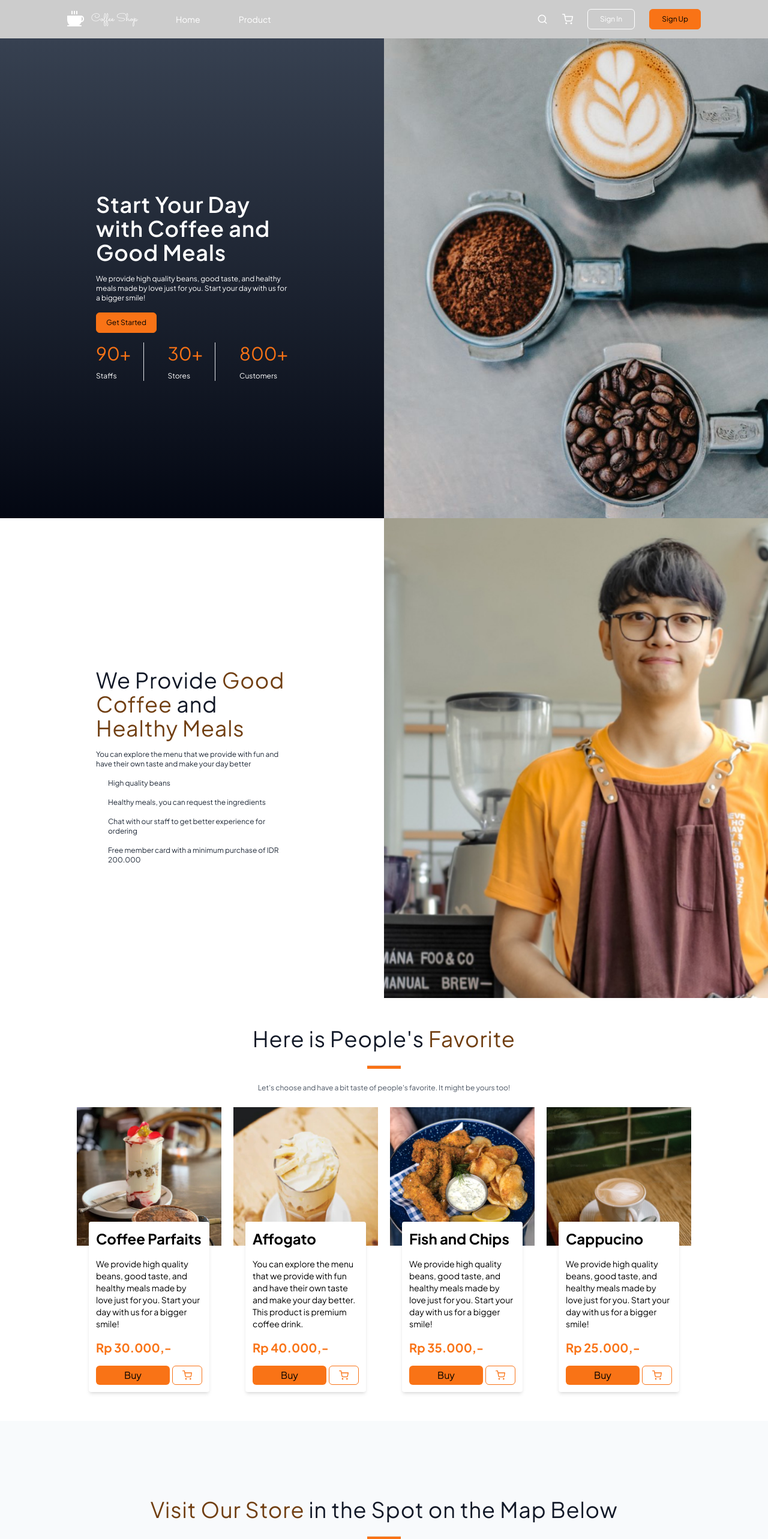
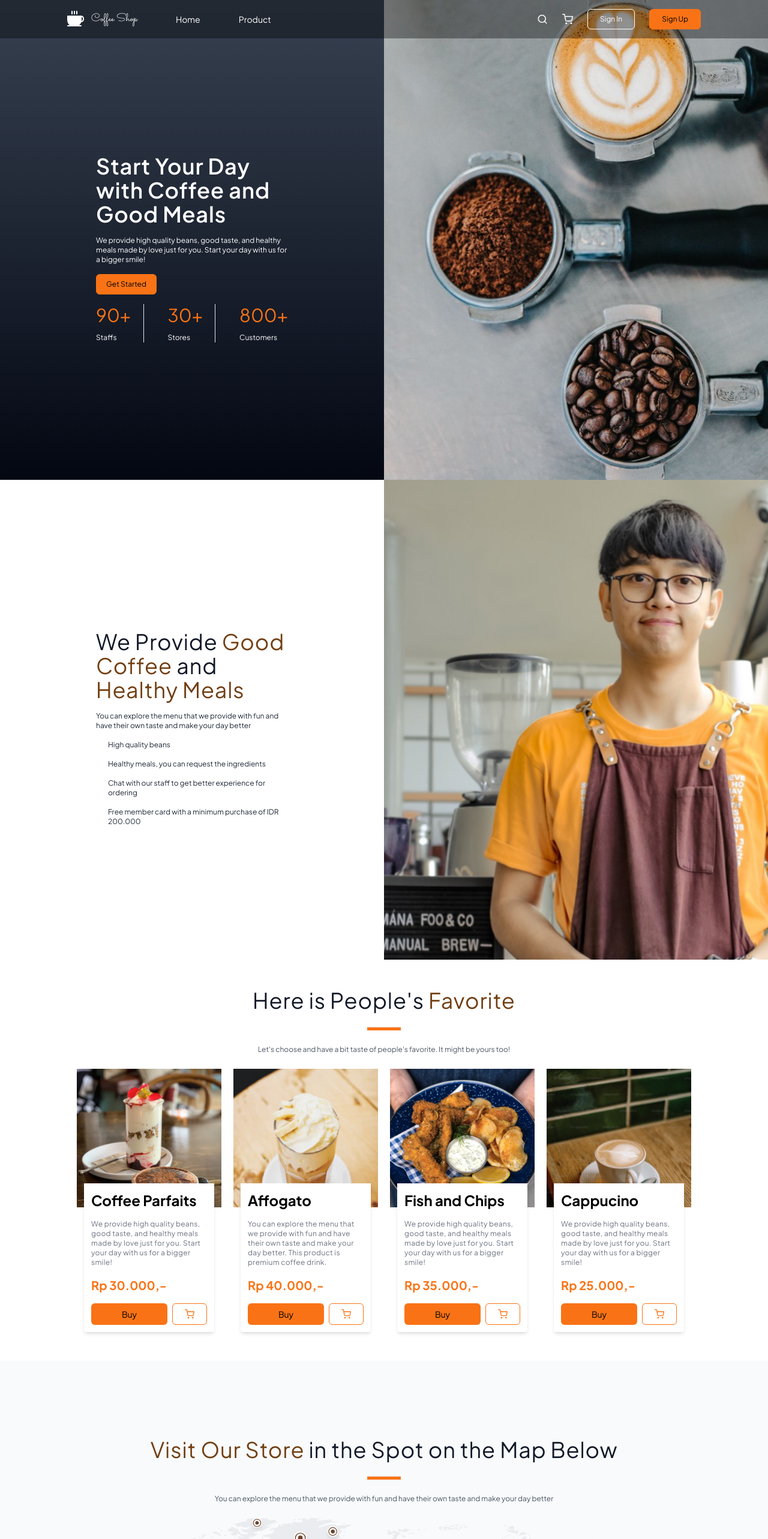
Before and after one commit to DzulfiqarSiraj/fwg17-beginner-frontend, a React (Vite) app: page / in a window 1280 px wide. Shown: the top 2566 px of the page at 60% size. Built offline with nearby package versions, Linux system fonts and the light colour scheme; some icons are missing.

Commit message:
add components

```diff
--- /dev/null
+++ b/src/components/BrandLogo.jsx
@@ -0,0 +1,15 @@
+import {Link} from 'react-router-dom'
+import coffeeShopLogo from '../assets/icon/coffee-shop-icon.svg';
+
+const BrandLogo = () => {
+    return (
+        <figure>
+            <Link to={'/'} className="flex flex-row gap-2 mb-8">
+                <img src={coffeeShopLogo} alt="" />
+                <figcaption  className="text-yellow-900 text-lg font-sacramento">Coffee Shop</figcaption>
+            </Link>
+        </figure>
+    )
+}
+
+export default BrandLogo
--- a/src/components/Button.jsx
+++ b/src/components/Button.jsx
@@ -4,7 +4,7 @@ const Button = (props) => {
     const {children, text, className} = props
 
     return (
-        <button {...props} className={`${className} px-4 rounded-md flex gap-2 justify-center items-center hover:opacity-90 active:scale-95 transition:all duration-300 cursor-pointer`}>
+        <button {...props} className={`${className} rounded-md flex gap-2 justify-center items-center hover:opacity-90 active:scale-95 transition:all duration-300 cursor-pointer`}>
             {text || children}
         </button>
     )
--- /dev/null
+++ b/src/components/EmailInput.jsx
@@ -0,0 +1,18 @@
+import { FiMail } from "react-icons/fi";
+
+const EmailInput = () => {
+    return (
+        <label htmlFor="email" className="flex flex-col gap-2">
+            <span className="font-semibold text-lg">Email</span>
+            <div className="flex flex-row items-center border h-14 border-gray-300 rounded-lg px-4 gap-4">
+                <div>
+                    <FiMail className="text-gray-500" />
+                </div>
+                <input className="flex-1 outline-none placeholder:text-sm placeholder:text-gray-500" id="email" type="email" name="email" placeholder="Enter Your Email" autoComplete="on"/>
+            </div>
+        </label>
+    )
+
+}
+
+export default EmailInput
--- a/src/components/Footer.jsx
+++ b/src/components/Footer.jsx
@@ -3,7 +3,7 @@ import { FaFacebookF, FaTwitter, FaInstagram } from "react-icons/fa";
 
 const Footer = () => {
     return (
-        <footer className="flex flex-col md:flex-row bg-slate-50 py-16 md:py-20 px-10 md:px-40 gap-10 md:gap-32 w-screen">
+        <footer className="flex flex-col md:flex-row bg-slate-100 py-16 md:py-20 px-10 md:px-40 gap-10 md:gap-32 w-screen">
         <div className="flex flex-col flex-1 gap-8 self-end">
             <figure className="flex flex-row gap-2 mb-4">
                 <img src={CoffeeShopLogo} alt="" />
--- /dev/null
+++ b/src/components/FullNameInput.jsx
@@ -0,0 +1,18 @@
+import { FiUser } from "react-icons/fi";
+
+const FullNameInput = () => {
+
+    return (
+        <label htmlFor="fullname" className="flex flex-col gap-2">
+            <span className="font-semibold text-lg">Full Name</span>
+            <div className="flex flex-row items-center border h-14 border-gray-300 rounded-lg px-4 gap-4">
+                <div>
+                    <FiUser className="text-gray-500" />
+                </div>
+                <input className="flex-1 outline-none placeholder:text-sm placeholder:text-gray-500" id="fullname" type="text" name="fullname" placeholder="Enter Your Full Name" autoComplete="on"/>
+            </div>
+        </label>
+    )
+}
+
+export default FullNameInput
--- a/src/components/Navbar.jsx
+++ b/src/components/Navbar.jsx
@@ -1,30 +1,48 @@
-
+import React from 'react';
+import {Link} from 'react-router-dom'
 import CoffeeShopLogo from '../assets/icon/coffee-white-icon.svg';
 import {FiSearch,FiShoppingCart} from 'react-icons/fi'
+import Button from './Button';
+import { TbMenu2 } from "react-icons/tb";
 
+// eslint-disable-next-line react/prop-types
 function Navbar (props) {
 
     // eslint-disable-next-line react/prop-types
     const {className} = props;
+    const [top, setTop] = React.useState('-top-[500px]')
+
+    const menuToggling = () => {
+        if(top === '-top-[500px]'){
+            setTop('top-[4.7rem]')
+        } else {
+            setTop('-top-[500px]')
+        }
+    }
 
     return (
-        <nav className={`${className} flex flex-col md:flex-row w-screen h-fit md:h-16 z-50`}>
-            <div className="flex flex-row flex-1 items-center justify-start ml-28">
-                <ul className="flex flex-row gap-16">
-                    <li className="flex flex-row"><a className="flex flex-row gap-3" href="">
-                        <div><img src={CoffeeShopLogo} alt="" /></div>
-                        <span className="font-sacramento text-white text-lg">Coffee Shop</span>
-                    </a></li>
-                    <li className="flex text-white text-sm items-center hover:border-b-2 hover:border-b-orange-500"><a href="home.html">Home</a></li>
-                    <li className="flex text-white text-sm items-center hover:border-b-2 hover:border-b-orange-500"><a href="product.html">Product</a></li>
+        <nav className={`${className} top- fixed flex flex-col md:flex-row w-screen h-fit md:h-16 z-50`}>
+            <div className={`${className} flex flex-row items-center flex-1 md:justify-start md:pl-28 py-5 px-8 z-50`}>
+                <ul className="flex flex-1 justify-between md:justify-start md:gap-16">
+                    <li className="flex flex-row items-center">
+                        <Link to='/' className='flex flex-row gap-3'>
+                            <div><img src={CoffeeShopLogo} alt="" /></div>
+                            <span className="font-sacramento text-white text-lg">Coffee Shop</span>
+                        </Link>
+                    </li>
+                    <li className="hidden md:flex text-white text-sm items-center hover:border-b-2 hover:border-b-orange-500"><Link to='/'>Home</Link></li>
+                    <li className=" hidden md:flex text-white text-sm items-center hover:border-b-2 hover:border-b-orange-500"><Link to='/product'>Product</Link></li>
+                    <li className='flex items-center md:hidden'><TbMenu2 onClick={menuToggling} className='text-4xl text-white'/></li>
                 </ul>
             </div>
-            <div className="flex flex-row flex-1 items-center justify-end mr-28">
-                <ul className="flex flex-row gap-6 items-center">
+            <div className={`absolute ${className} ${top} right-0 left-0 transition-all duration-300 md:static flex flex-row flex-1 items-center justify-center md:justify-end md:pr-28`}>
+                <ul className={`flex flex-col-reverse md:static md:flex-row gap-6 items-center py-5 md:py-0`}>
                     <li className="hover:border-b-2 hover:border-b-orange-500 hover:pb-1.5"><a href=""><FiSearch className='text-lg text-white'/></a></li>
                     <li className="hover:border-b-2 hover:border-b-orange-500 hover:pb-1.5"><a href=""><FiShoppingCart className='text-lg text-white'/></a></li>
-                    <li className="text-white text-xs px-5 py-2 box-border border border-white rounded-md hover:opacity-90 active:scale-95 transition:all duration-300 cursor-pointer"><a href="login.html">Sign In</a></li>
-                    <li className="text-black text-xs px-5 py-2 box-border border border-orange-500 bg-orange-500 rounded-md hover:opacity-90 active:scale-95 transition:all duration-300 cursor-pointer"><a href="register.html">Sign Up</a></li>
+                    <li className="text-white text-xs px-5 py-2 box-border border border-white rounded-md hover:opacity-90 active:scale-95 transition:all duration-300 cursor-pointer"><Link to={'/login'}><Button text='Sign In' /></Link></li>
+                    <li className="text-black text-xs px-5 py-2 box-border border border-orange-500 bg-orange-500 rounded-md hover:opacity-90 active:scale-95 transition:all duration-300 cursor-pointer"><Link to={'/register'}><Button text='Sign Up' /></Link></li>
+                    <li className="md:hidden md:flex text-white text-sm items-center hover:border-b-2 hover:border-b-orange-500"><Link to='/product'>Product</Link></li>
+                    <li className="md:hidden md:flex text-white text-sm items-center hover:border-b-2 hover:border-b-orange-500"><Link to='/'>Home</Link></li>
                 </ul>
             </div>
         </nav>
--- /dev/null
+++ b/src/components/PasswordInput.jsx
@@ -0,0 +1,41 @@
+import React from 'react'
+import { FiLock, FiEye, FiEyeOff } from "react-icons/fi";
+
+const PasswordInput = (props) => {
+
+    // eslint-disable-next-line react/prop-types
+    const {text, placeholder, id, name} = props
+
+    const [type, setType] = React.useState('password');
+    const [icon, setIcon] = React.useState(<FiEyeOff className='text-gray-500'/>);
+
+    const handleToggle = () => {
+        if(type === 'password'){
+            setIcon(<FiEye className='text-gray-500'/>)
+            setType('text')
+        } else {
+            setIcon(<FiEyeOff className='text-gray-500'/>)
+            setType('password')
+        }
+    }
+
+
+    return (
+        <label htmlFor={id} className="flex flex-col gap-2">
+            <span className="font-semibold text-lg">{text}</span>
+            <div className="flex flex-row items-center border h-14 border-gray-300 rounded-lg px-4 gap-4">
+                <div>
+                    <FiLock className='text-gray-500'/>
+                </div>
+                <input className="flex-1 outline-none placeholder:text-sm placeholder:text-gray-500" id={id} type={type} name={name} placeholder={`${placeholder}`} autoComplete='on'/>
+                <div className="flex items-center">
+                    <button onClick={handleToggle} type="button">
+                       {icon}
+                    </button>
+                </div>
+            </div>
+        </label>
+    );
+}
+
+export default PasswordInput
--- a/src/components/ProductCard.jsx
+++ b/src/components/ProductCard.jsx
@@ -5,14 +5,14 @@ import Button from './Button'
 const ProductCard = ({image, name, description, price}) => {
     return (
         <div className='flex flex-col items-center flex-1'>
-            <div className=""><img className="" src={image} alt="" /></div>
-            <div className='bg-white shadow-md rounded p-3 mx-5 -mt-10 flex flex-col gap-4 flex-1'>
-                <div className='text-2xl font-bold'>{name}</div>
-                <div className='flex flex-1 text-sm'>{description}</div>
-                <div className='text-xl font-bold text-orange-500'>Rp {price.toLocaleString('id')},-</div>
-                <div className='flex flex-row gap-1'>
-                    <Button className='bg-orange-500 flex-1 py-1'>Buy</Button>
-                    <Button className='border border-orange-500'>
+            <div className="max-w-md w-full asp"><img className="w-full" src={image} alt="" /></div>
+            <div className='bg-white shadow-md rounded-b p-3 mx-3 -mt-10 flex flex-col gap-4 flex-1'>
+                <div className='text-base md:text-2xl font-bold'>{name}</div>
+                <div className='flex flex-1 text-[0.50rem] md:text-xs text-gray-500 tracking-wide'>{description}</div>
+                <div className='text-sm md:text-xl font-bold text-orange-500'>Rp {price.toLocaleString('id')},-</div>
+                <div className='flex flex-row gap-2'>
+                    <Button className='bg-orange-500 flex-1 py-1 md:py-2 text-[0.60rem] md:text-sm'>Buy</Button>
+                    <Button className='border border-orange-500 px-3 md:px-5 text-xs md:text-base'>
                         <FiShoppingCart className="text-orange-500"/>
                     </Button>
                 </div>
```
